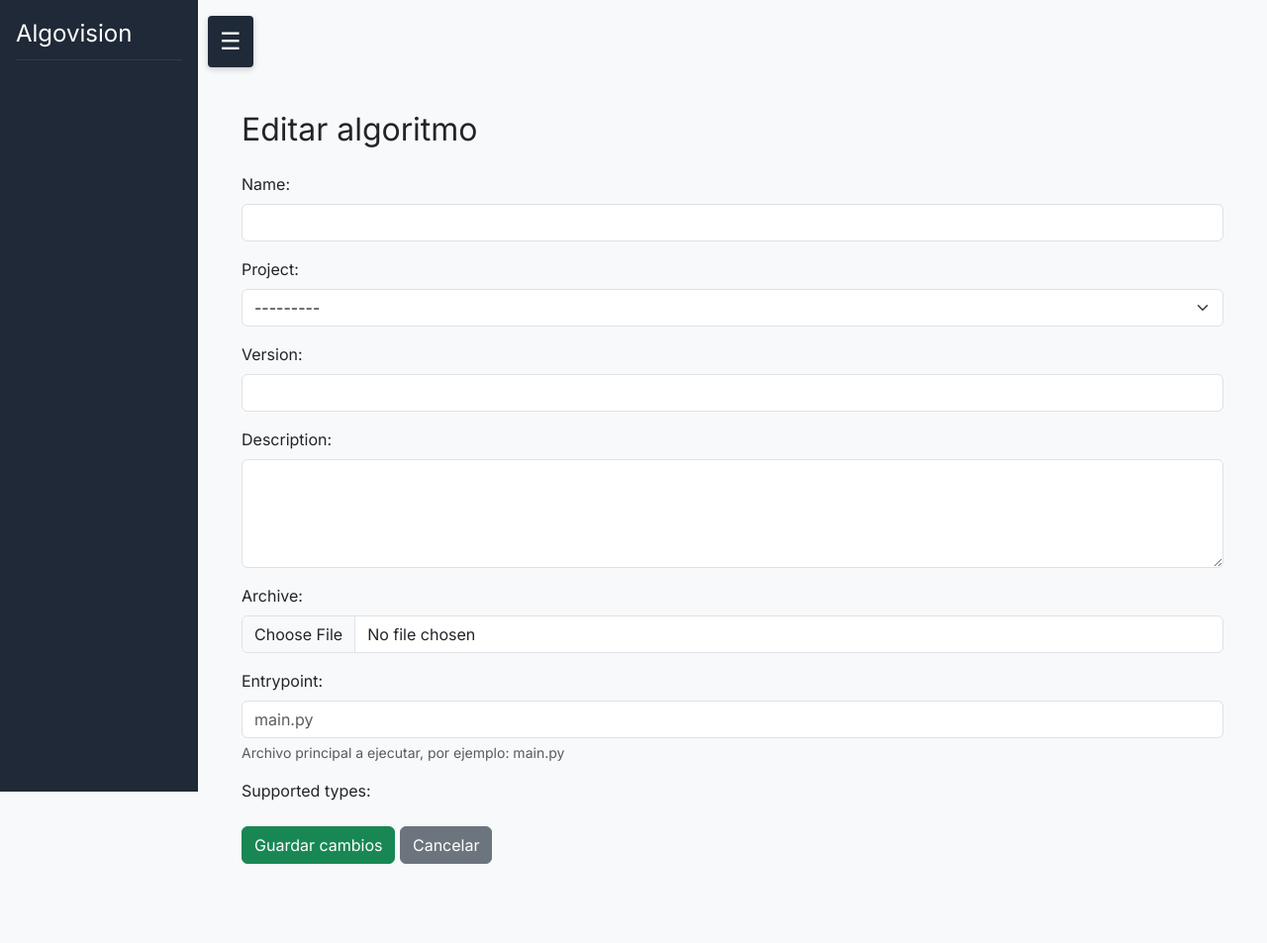
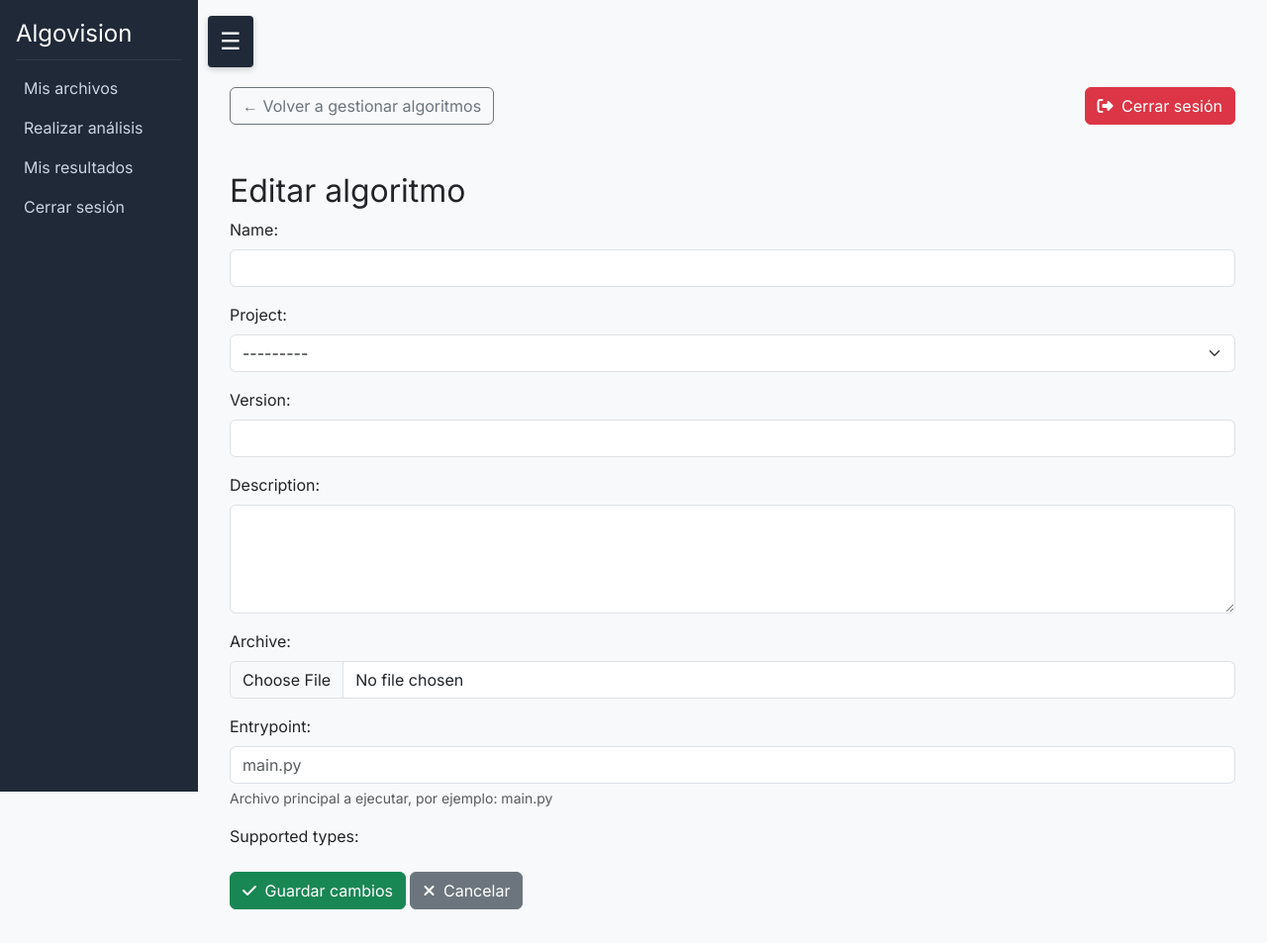
Before and after one commit to rubengm4/TFG, a Django app: template algovision/templates/algorithms/edit_algorithm.html in a window 1280 px wide. Shown: the whole page at 99% size. After the commit the page ends 919 px from the top, so only its background shows below. Run offline with Django 4.2, Linux system fonts and the light colour scheme; the template is opened without the code that fills it: values that come from a table or form of the project are taken from there, others are empty.

Commit message:
Icons and links styled + Rewriting of labels

```diff
--- a/algovision/fv_analysis/views.py
+++ b/algovision/fv_analysis/views.py
@@ -234,13 +234,15 @@ class AnalysisView(View):
             )
 
             results_url: str = reverse('results')
+
             messages.success(
                 request,
                 mark_safe(
                     f"Análisis con <strong>{algorithm.name}</strong> ejecutado sobre <strong>{file.filename()}</strong>. "
-                    f"<a href='{results_url}' class='btn btn-sm btn-link'>Ver resultados</a>"
+                    f"<a href='{results_url}' class='fw-bold text-decoration-none custom-link'>Ver resultados</a>"
                 )
             )
+
         except subprocess.CalledProcessError as e:
             exec.status = "FAILED"
             exec.save(update_fields=['status'])
--- a/algovision/templates/algorithms/edit_algorithm.html
+++ b/algovision/templates/algorithms/edit_algorithm.html
@@ -1,10 +1,37 @@
 {% extends 'base.html' %}
 
-{% block title %}Editar algoritmo{% endblock %}
+{% block title %}Algovision | Editar algoritmo{% endblock %}
+
+{% block sidebar_links %}
+  <li class="nav-item">
+    <a class="nav-link" href="{% url 'file_manager' %}">Mis archivos</a>
+  </li>
+  <li class="nav-item">
+    <a class="nav-link" href="{% url 'analysis' %}">Realizar análisis</a>
+  </li>
+  <li class="nav-item">
+    <a class="nav-link" href="{% url 'results' %}">Mis resultados</a>
+  </li>
+  {% if user.is_superuser %}
+    <li class="nav-item">
+      <a class="nav-link" href="{% url 'manage_algorithms' %}">Gestionar algoritmos</a>
+    </li>
+  {% endif %}
+  <li class="nav-item">
+    <a class="nav-link" href="{% url 'accounts:logout' %}">Cerrar sesión</a>
+  </li>
+{% endblock %}
 
 {% block content %}
-<div class="container py-5">
-  <h2 class="mb-4">Editar algoritmo</h2>
+  <div class="d-flex justify-content-between align-items-center mt-5">
+    <a href="{% url 'manage_algorithms' %}" class="btn btn-outline-secondary">
+      ← Volver a gestionar algoritmos
+    </a>
+    <a href="{% url 'accounts:logout' %}" class="btn btn-danger">
+      <i class="fa fa-sign-out-alt me-1"></i> Cerrar sesión
+    </a>
+  </div>
+  <h2 class="mt-5">Editar algoritmo</h2>
 
   <form method="post" enctype="multipart/form-data" class="needs-validation" novalidate>
     {% csrf_token %}
@@ -23,8 +50,12 @@
       </div>
     {% endfor %}
 
-    <button type="submit" class="btn btn-success">Guardar cambios</button>
-    <a href="{% url 'manage_algorithms' %}" class="btn btn-secondary">Cancelar</a>
+    <button type="submit" class="btn btn-success">
+      <i class="fas fa-check me-1"></i> Guardar cambios
+    </button>
+
+    <a href="{% url 'manage_algorithms' %}" class="btn btn-secondary">
+      <i class="fas fa-times me-1"></i> Cancelar
+    </a>
   </form>
-</div>
 {% endblock %}
--- a/algovision/templates/base.html
+++ b/algovision/templates/base.html
@@ -109,6 +109,16 @@
             width: auto;
             flex-grow: 1;
         }
+
+        .custom-link {
+            color: inherit; /* Toma el color del texto circundante */
+            transition: color 0.2s ease, text-decoration 0.2s ease;
+        }
+
+        .custom-link:hover {
+            color: #0d6efd; /* Color de Bootstrap primary */
+            text-decoration: underline;
+        }
     </style>
 
     {% block extra_head %}{% endblock %}
--- a/algovision/templates/index.html
+++ b/algovision/templates/index.html
@@ -1,7 +1,7 @@
 {% extends "base.html" %}
 {% load static %}
 
-{% block title %}Inicio{% endblock %}
+{% block title %}Algovision{% endblock %}
 
 {% block content %}
 <div class="container py-5 text-center">
```
Also changed, not shown: algovision/templates/accounts/dashboard.html (+18 -8 lines), algovision/templates/accounts/login.html (+9 -4 lines), algovision/templates/accounts/login_home.html (+7 -3 lines), algovision/templates/accounts/register.html (+10 -4 lines), algovision/templates/algorithms/create_algorithm.html (+8 -4 lines), algovision/templates/algorithms/manage_algorithms.html (+16 -8 lines), algovision/templates/analysis.html (+9 -5 lines), algovision/templates/file_manager.html (+13 -7 lines), algovision/templates/results.html (+8 -4 lines).
